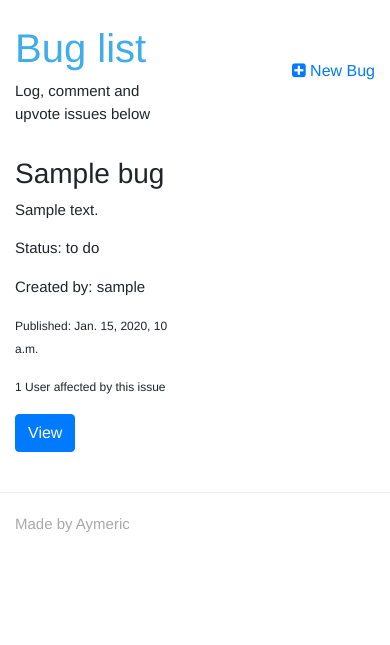
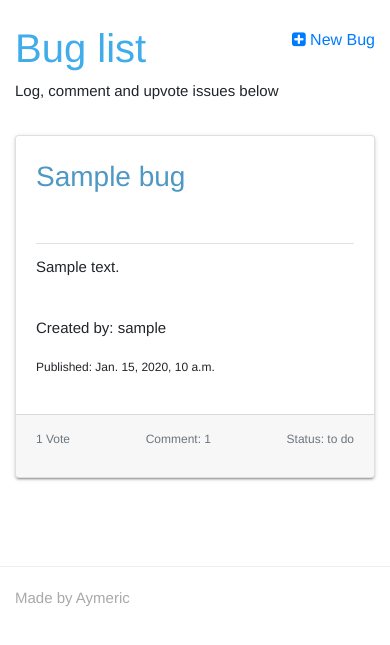
Before and after one commit to comanezz/unicorn_attractor, a Django app: page /bugs/ in a window 390 px wide. Shown: the part 56-701 px from the top of the page. Run offline with Django 3.2, Linux system fonts and the light colour scheme; tables that the repository leaves empty hold one stand-in row (values such as "Sample post"); some libraries are stand-ins or nearby versions.

Commit message:
Changed the display of the bugs.html, Css added. Site more responsive

```diff
--- a/bugs/templates/bugs.html
+++ b/bugs/templates/bugs.html
@@ -7,31 +7,43 @@
     <div class="row mb-3">
         <div class="col-6">
             <h1 class="mt-4 main-title">Bug list</h1>
-            <p>Log, comment and upvote issues below</p>
         </div>
         <div class="col-6 d-flex justify-content-end align-items-center">
             <a href="{% url 'new_bug' %}" class="add-bug-btn"><i class="fa fa-plus-square"></i> New Bug</a>
+        </div>
+        <div class="col">
+            <p>Log, comment and upvote issues below</p>
         </div>
     </div>
 
     <!-- Show bugs -->
         {% for bug in bugs %}
-        <!-- Found the logic here: https://gist.github.com/nix1947/c765513702e76b5b665d146a72307946 -->
-        {% if forloop.counter0|divisibleby:2 %} <div class="row"> {%  endif %}
-            <div class="col-6">
-                <div class="panel-body">
-                    <h3>{{ bug.title }}</h3>
-
-                    <p class="bug-description">{{ bug.description|truncatewords:30 }}</p>
-                    <p class="bug-status">Status: {{ bug.status }}</p>
-                    <p class="bug-author">Created by: {{ bug.author }}</p>
-                    <p class="bug-created-date"><small>Published: {{ bug.created_date }}</small></p>
-                    <p class="bug-total-upvotes"><small>{{ bug.total_upvotes }} User{{ bug.total_upvotes | pluralize}}
-                            affected by this issue </small></p>
-                    <a class="btn btn-primary" href="{{ bug.get_absolute_url }}" role="button">View</a>
+            {% if forloop.counter0|divisibleby:2 %} <div class="row"> {% endif %}
+                <div class="col-md-6">
+                    <div class="card mb-5">
+                        <div class="card-body">
+                            <a href="{{ bug.get_absolute_url }}"><h3 class="card-title mt-1 border-bottom">{{ bug.title|truncatechars:29 }}</h3></a>
+                            <div class="card-text">
+                                <p class="bug-description">{{ bug.description|truncatewords:15 }}</p>
+                                <p class="bug-author">Created by: {{ bug.author }}</p>
+                                <p class="bug-created-date"><small>Published: {{ bug.created_date }}</small></p>
+                            </div>
+                        </div>
+                        <div class="card-footer text-muted">
+                            <p class="bug-total-upvotes">
+                                <small>
+                                    {{ bug.total_upvotes }} Vote{{ bug.total_upvotes | pluralize}}
+                                </small>
+                            </p>
+                            <p><small>
+                                Comment:{{ bug.comment__bug__count | pluralize }} {{ bug.comment__bug__count }}
+                            </small>
+                            </p>
+                            <p class="bug-status"><small>Status: {{ bug.status }}</small></p>
+                        </div>
+                    </div>
                 </div>
-            </div>
-        {%  if forloop.counter|divisibleby:2 or forloop.last %}</div>{% endif %}
+            {%  if forloop.counter|divisibleby:2 or forloop.last %}</div>{% endif %}
 
         {% endfor %}
 
--- a/static/css/custom.css
+++ b/static/css/custom.css
@@ -25,14 +25,32 @@ footer {
     background-image: -webkit-gradient(linear, left top, left bottom, from(#54b4eb), color-stop(60%, #2fa4e7), to(#1d9ce5));
 }
 
-/* ----------------  Bug detail page --------------- */
+/* ----------------  Bug pages --------------- */
+.card {
+    box-shadow: 0 2px 2px 0 rgba(0,0,0,0.14), 0 1px 5px 0 rgba(0,0,0,0.12), 0 3px 1px -2px rgba(0,0,0,0.2);
+}
+
+.card-title, .card-body a {
+    color: #4e98c3;
+}
+
+.card-title, .card-text .bug-description {
+    height: 3em;
+    overflow: hidden;
+}
+
+.card-footer {
+    display: flex;
+    justify-content: space-between;
+}
+
 .add-bug-btn {
     font-size: 16px;
 }
 
-.replied-comments p {
+/* .replied-comments p {
     word-wrap: break-word;
-}
+} */
 
 /* ----------------------------------  Media */
 @media (min-width: 768px){
```
